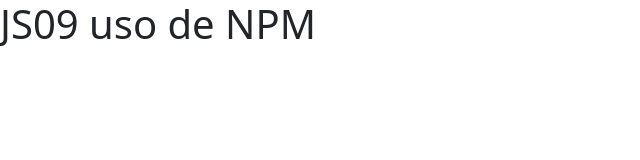
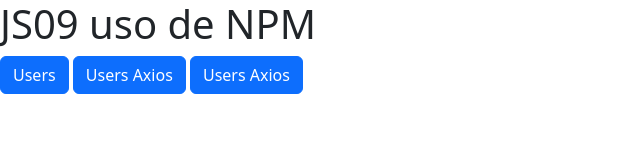
Before and after one commit to sergiotrrs/ch26-javascript, a website: page js09/index.html in a window 1280 px wide. Shown: the whole page, without its empty margins (0-640 px from the left). Drawn offline with nearby package versions, Linux system fonts and the light colour scheme.

Commit message:
ci: usando axios con async-await

```diff
--- a/js09/assets/scripts/index.js
+++ b/js09/assets/scripts/index.js
@@ -1 +1,35 @@
 console.log("JS09 uso de Axios");
+
+const url = "https://reqres.in/api/unknown/23";
+
+const getUsersFetch = () => {
+  fetch(url)
+    .then((response) => response.json())
+    .then((users) => {
+      console.log(users.data);
+    })
+    .catch((error) => console.log(error));
+};
+
+const getUsersAxios = () => {
+  axios
+    .get(url)
+    .then((users) => {
+      console.log(users.data.data);
+    })
+    .catch((error) => console.log(error));
+};
+
+// --------- Usar Axios con async-await --------------
+
+const getUsersAxiosAwait = async () => {
+  try {
+    const users = await axios.get(url);
+    console.log(users);
+  } catch (error) {
+    console.log(error );
+    //alert( error.message  )
+  }
+};
+
+// ------- Solicutd POst con Axios. ------------------
--- a/js09/index.html
+++ b/js09/index.html
@@ -9,6 +9,9 @@
 </head>
 <body>
     <h1>JS09 uso de NPM</h1>
+    <button type="button" onclick="getUsersFetch()" class="btn btn-primary">Users</button>
+    <button type="button" onclick="getUsersAxios()" class="btn btn-primary">Users Axios</button>
+    <button type="button" onclick="getUsersAxiosAwait()" class="btn btn-primary">Users Axios</button>
 
     <script src="./node_modules/bootstrap/dist/js/bootstrap.bundle.min.js"></script>
     <script src="./node_modules/axios/dist/axios.min.js"></script>
```
